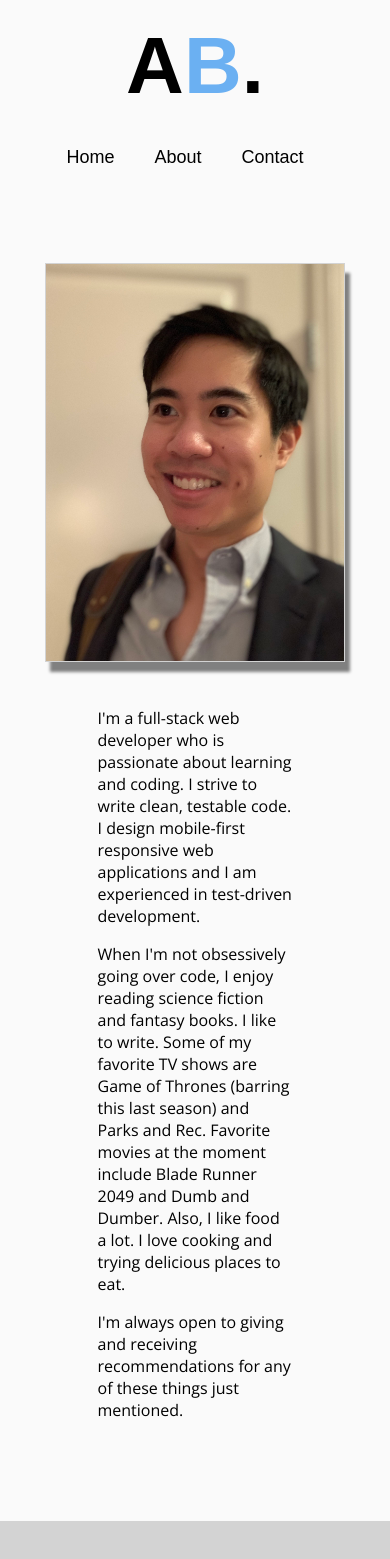
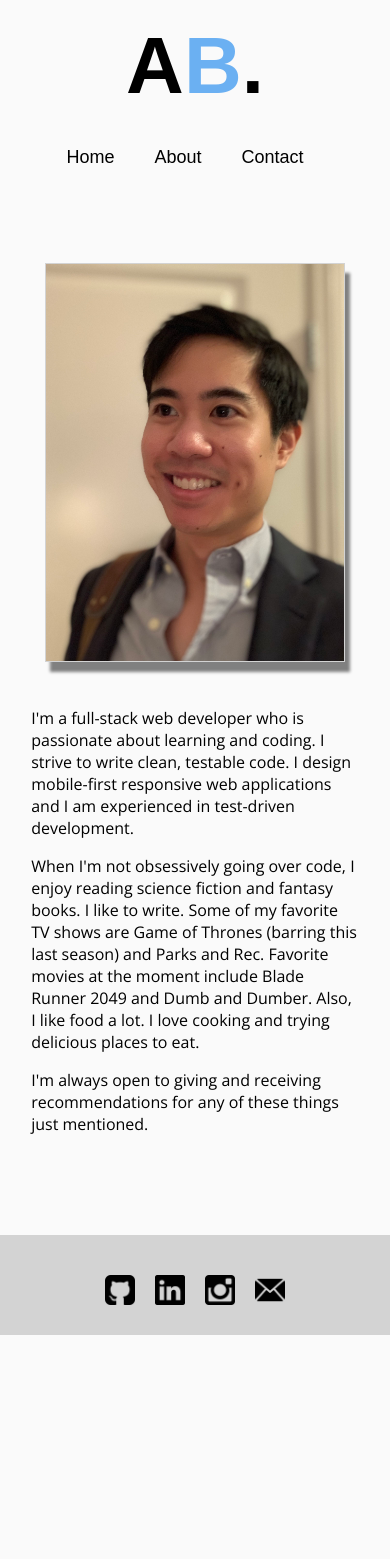
Before and after one commit to andrewbituin/portfolio, a React (Create React App) app: page /about in a window 390 px wide. Shown: the top 1559 px of the page. After the commit the page ends 1335 px from the top, so only its background shows below. Built offline with nearby package versions, Linux system fonts and the light colour scheme; a web font is replaced by a local one.

Commit message:
fixed width of about section text for mobile

```diff
--- a/src/components/about/About.css
+++ b/src/components/about/About.css
@@ -18,3 +18,10 @@
 .about-section p{
   font-family: 'Open Sans', sans-serif;
 }
+@media only screen and (max-width: 900px){
+  .about-section{
+    text-align: left;
+    width: 84%;
+    margin: auto;
+  }
+}
```
